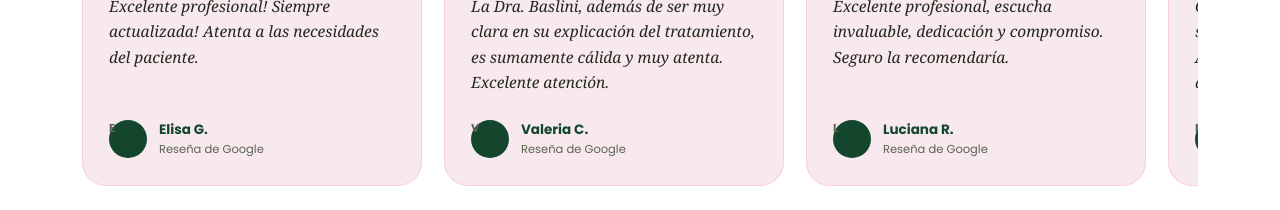
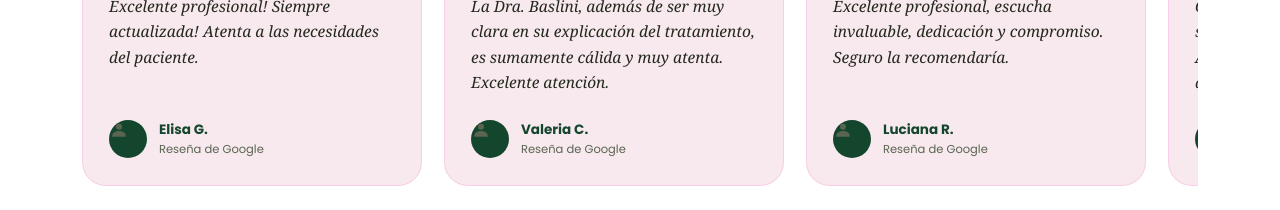
Before and after one commit to administracionwebbaslini-alt/Landing-Page, a Next.js app: page / in a window 1280 px wide. Shown: the part 4260-4470 px from the top of the page. Built offline with nearby package versions, Linux system fonts and the light colour scheme.

Commit message:
Add files via upload

```diff
--- a/app/components/Testimonios.jsx
+++ b/app/components/Testimonios.jsx
@@ -25,7 +25,7 @@ export default function Testimonios() {
           <div className="testimonio-estrellas">★★★★★</div>
           <p className="testimonio-texto">Excelente profesional! Siempre actualizada! Atenta a las necesidades del paciente.</p>
           <div className="testimonio-autor">
-            <span className="testimonio-avatar">E</span>
+            <span className="testimonio-avatar"><svg viewBox="0 0 24 24" fill="currentColor"><circle cx="12" cy="8.2" r="3.6"/><path d="M12 13.2c-4.4 0-8 2.3-8 5.1V20h16v-1.7c0-2.8-3.6-5.1-8-5.1Z"/></svg></span>
             <div>
               <strong>Elisa G.</strong>
               <span>Reseña de Google</span>
@@ -38,7 +38,7 @@ export default function Testimonios() {
           <div className="testimonio-estrellas">★★★★★</div>
           <p className="testimonio-texto">La Dra. Baslini, además de ser muy clara en su explicación del tratamiento, es sumamente cálida y muy atenta. Excelente atención.</p>
           <div className="testimonio-autor">
-            <span className="testimonio-avatar">V</span>
+            <span className="testimonio-avatar"><svg viewBox="0 0 24 24" fill="currentColor"><circle cx="12" cy="8.2" r="3.6"/><path d="M12 13.2c-4.4 0-8 2.3-8 5.1V20h16v-1.7c0-2.8-3.6-5.1-8-5.1Z"/></svg></span>
             <div>
               <strong>Valeria C.</strong>
               <span>Reseña de Google</span>
@@ -51,7 +51,7 @@ export default function Testimonios() {
           <div className="testimonio-estrellas">★★★★★</div>
           <p className="testimonio-texto">Excelente profesional, escucha invaluable, dedicación y compromiso. Seguro la recomendaría.</p>
           <div className="testimonio-autor">
-            <span className="testimonio-avatar">L</span>
+            <span className="testimonio-avatar"><svg viewBox="0 0 24 24" fill="currentColor"><circle cx="12" cy="8.2" r="3.6"/><path d="M12 13.2c-4.4 0-8 2.3-8 5.1V20h16v-1.7c0-2.8-3.6-5.1-8-5.1Z"/></svg></span>
             <div>
               <strong>Luciana R.</strong>
               <span>Reseña de Google</span>
@@ -64,7 +64,7 @@ export default function Testimonios() {
           <div className="testimonio-estrellas">★★★★★</div>
           <p className="testimonio-texto">Gabi es de mis personas favoritas. No solo como profesional sino como mujer. Absolutamente todo lo que hace, es desde el corazón.</p>
           <div className="testimonio-autor">
-            <span className="testimonio-avatar">N</span>
+            <span className="testimonio-avatar"><svg viewBox="0 0 24 24" fill="currentColor"><circle cx="12" cy="8.2" r="3.6"/><path d="M12 13.2c-4.4 0-8 2.3-8 5.1V20h16v-1.7c0-2.8-3.6-5.1-8-5.1Z"/></svg></span>
             <div>
               <strong>Na M.</strong>
               <span>Reseña de Google</span>
@@ -77,7 +77,7 @@ export default function Testimonios() {
           <div className="testimonio-estrellas">★★★★★</div>
           <p className="testimonio-texto">Excelente profesional.</p>
           <div className="testimonio-autor">
-            <span className="testimonio-avatar">M</span>
+            <span className="testimonio-avatar"><svg viewBox="0 0 24 24" fill="currentColor"><circle cx="12" cy="8.2" r="3.6"/><path d="M12 13.2c-4.4 0-8 2.3-8 5.1V20h16v-1.7c0-2.8-3.6-5.1-8-5.1Z"/></svg></span>
             <div>
               <strong>María Fernanda</strong>
               <span>Reseña de Google</span>
--- a/app/globals.css
+++ b/app/globals.css
@@ -284,6 +284,7 @@
     width:38px; height:38px; border-radius:50%; background:var(--verde-oscuro); color:#fff;
     display:flex; align-items:center; justify-content:center; font-weight:700; font-size:14px; flex-shrink:0;
   }
+  .testimonio-avatar svg{ width:20px; height:20px; }
   .testimonio-autor strong{ display:block; font-size:13.5px; color:var(--verde-oscuro); }
   .testimonio-autor span{ display:block; font-size:11.5px; color:var(--tinta-suave); }
   .carrusel-controles{ display:flex; align-items:center; justify-content:center; gap:18px; margin-top:6px; }
```
